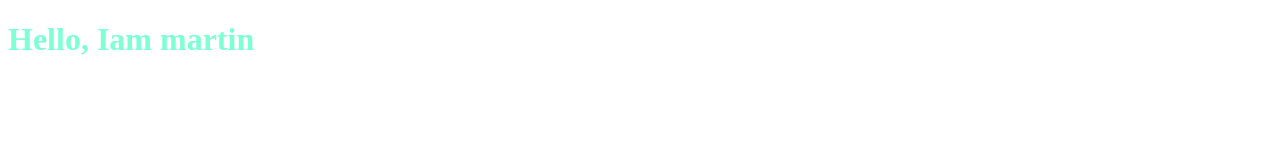
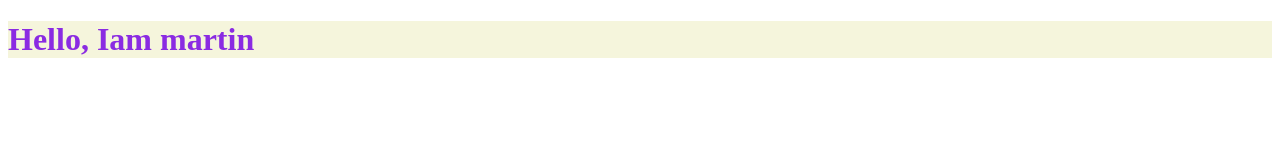
Before and after one commit to martin231375/myproject, a plain HTML site: page index.html in a window 1280 px wide. Drawn offline with Linux system fonts and the light colour scheme.

Commit message:
Back Ground

```diff
--- a/style.css
+++ b/style.css
@@ -1,3 +1,4 @@
 h1 {
-    color :aquamarine ;
+    color :blueviolet ;
+    background-color: beige;
 }
```
